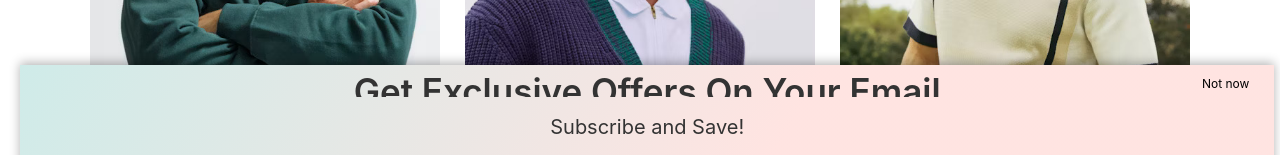
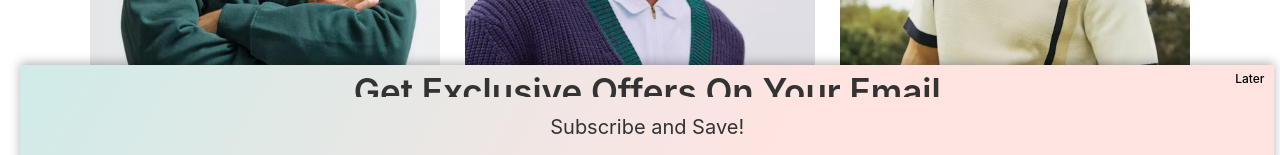
Before and after one commit to FranklinUniversityCompSciPracticum/SU25_Team2, a React (Create React App) app in the folder frontend/: page / in a window 1280 px wide. Shown: the part 553-708 px from the top of the page. Built offline with nearby package versions, Linux system fonts and the light colour scheme.

Commit message:
Newsletter close button styling

```diff
--- a/frontend/src/Components/NewsLetter/NewsLetter.css
+++ b/frontend/src/Components/NewsLetter/NewsLetter.css
@@ -32,12 +32,18 @@
 
 .close-button {
     position: absolute;
-    top: 10px;
-    right: 25px;
+    top: 5px;
+    right: 10px;
     background: transparent;
     border: none;
     font-size: 12px;
     cursor: pointer;
+    font-weight: 500;
+}
+
+.close-button:hover {
+    background-color: #fdcb92B0;
+    transition: all 0.2s ease-in-out;
 }
 
 .background-trans h1 {
--- a/frontend/src/Components/NewsLetter/NewsLetter.jsx
+++ b/frontend/src/Components/NewsLetter/NewsLetter.jsx
@@ -6,7 +6,7 @@ const NewsLetter = ({ onClose }) => {
         <div className='newsletter'>
             <div className="background-white">
                 <div className="background-trans">
-                <button className="close-button" onClick={onClose}>Not now</button>
+                <button className="close-button" onClick={onClose}>Later</button>
                 <h1>Get Exclusive Offers On Your Email</h1>
                 <p>Subscribe and Save!</p>
                     <div className='submit'>
```
